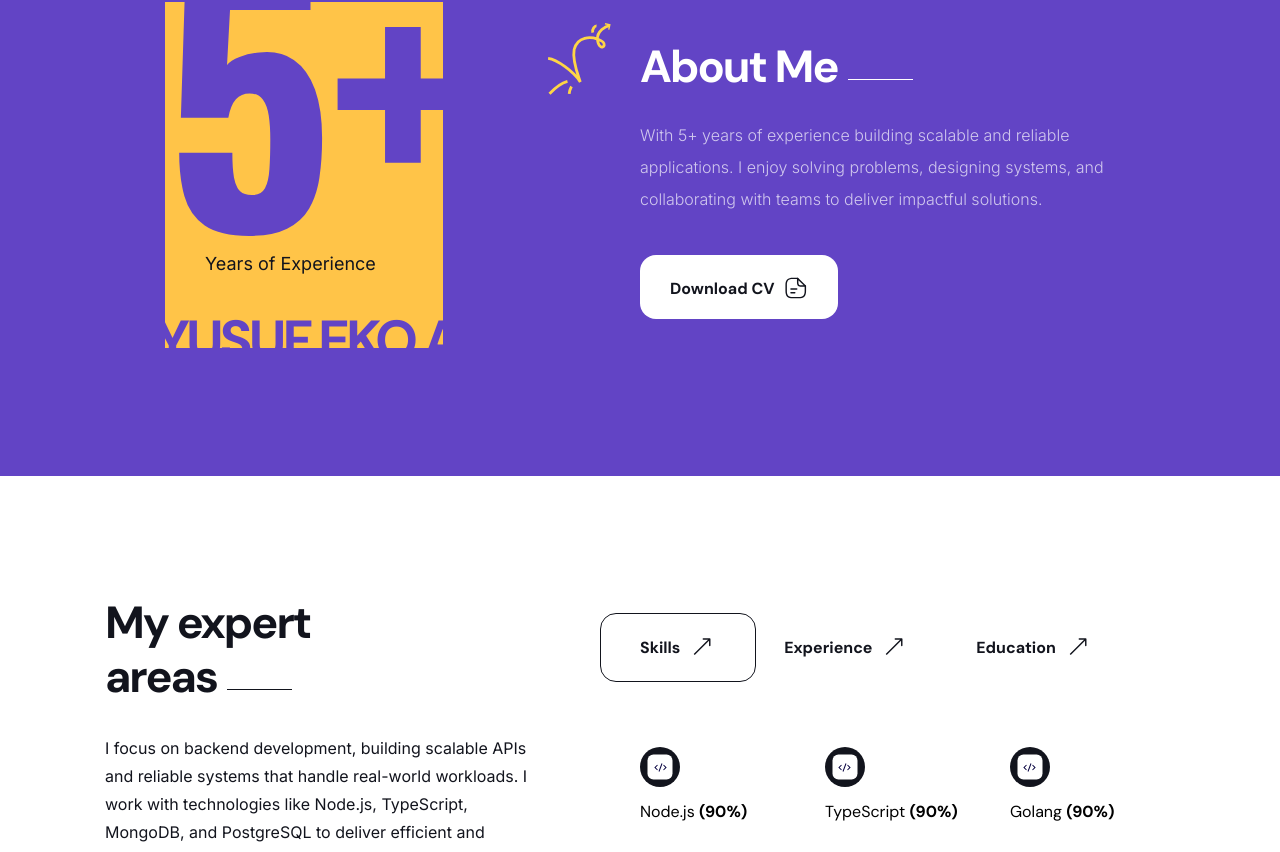
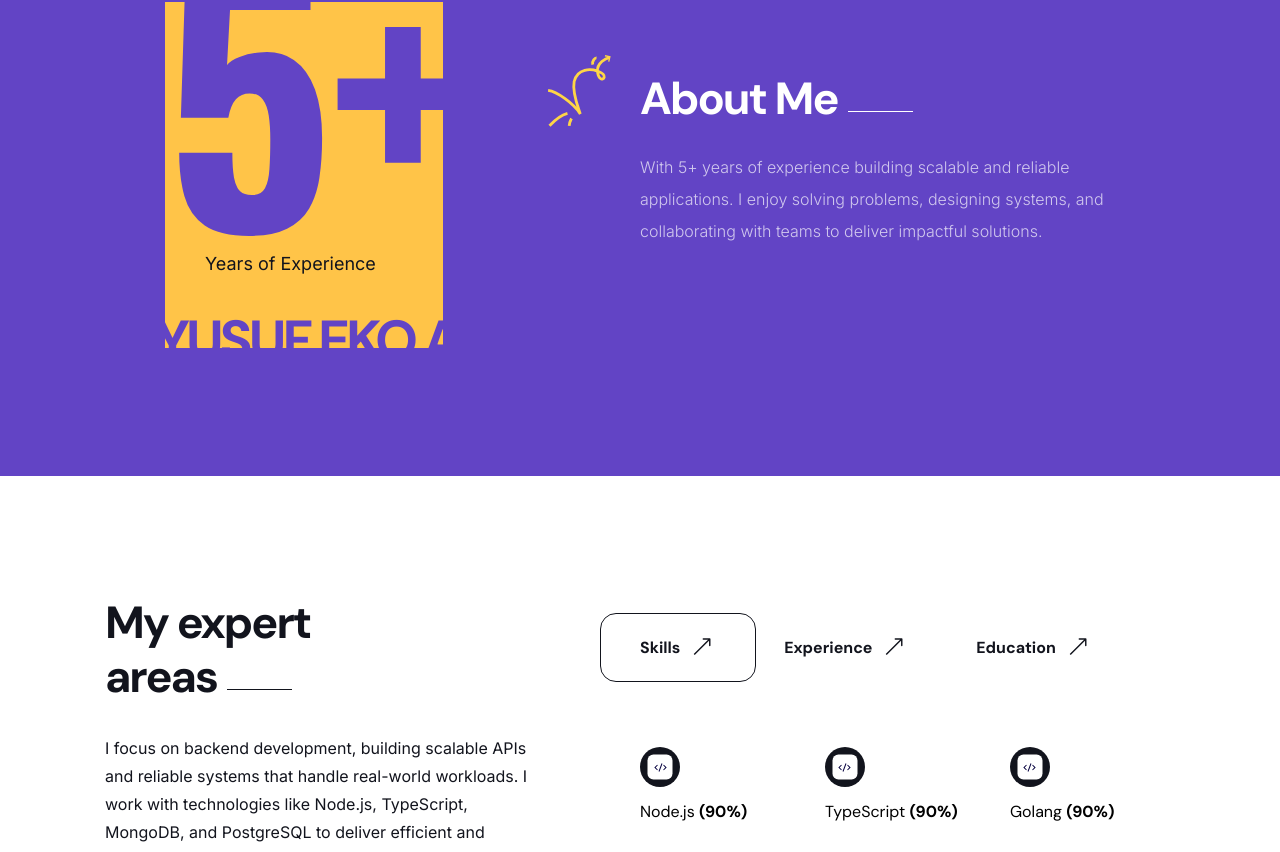
Before and after one commit to yusufekoanggoro/yusufekoanggoro.github.io, a Next.js app: page / in a window 1280 px wide. Shown: the part 958-1810 px from the top of the page. Built offline with nearby package versions, Linux system fonts and the light colour scheme.

Commit message:
comment element

```diff
--- a/src/components/About.js
+++ b/src/components/About.js
@@ -26,12 +26,12 @@ const About = () => {
               </p>
             </div>
             <div className="short">
-              <div className="orido_tm_boxed_button">
+              {/* <div className="orido_tm_boxed_button">
                 <a href="Yusuf Eko Anggoro - Resume - EN.pdf" download disable>
                   Download CV{" "}
                   <img className="svg" src="img/svg/paper.svg" alt="" />
                 </a>
-              </div>
+              </div> */}
               {/* <img src="img/signature.png" alt="" /> */}
             </div>
           </div>
```
